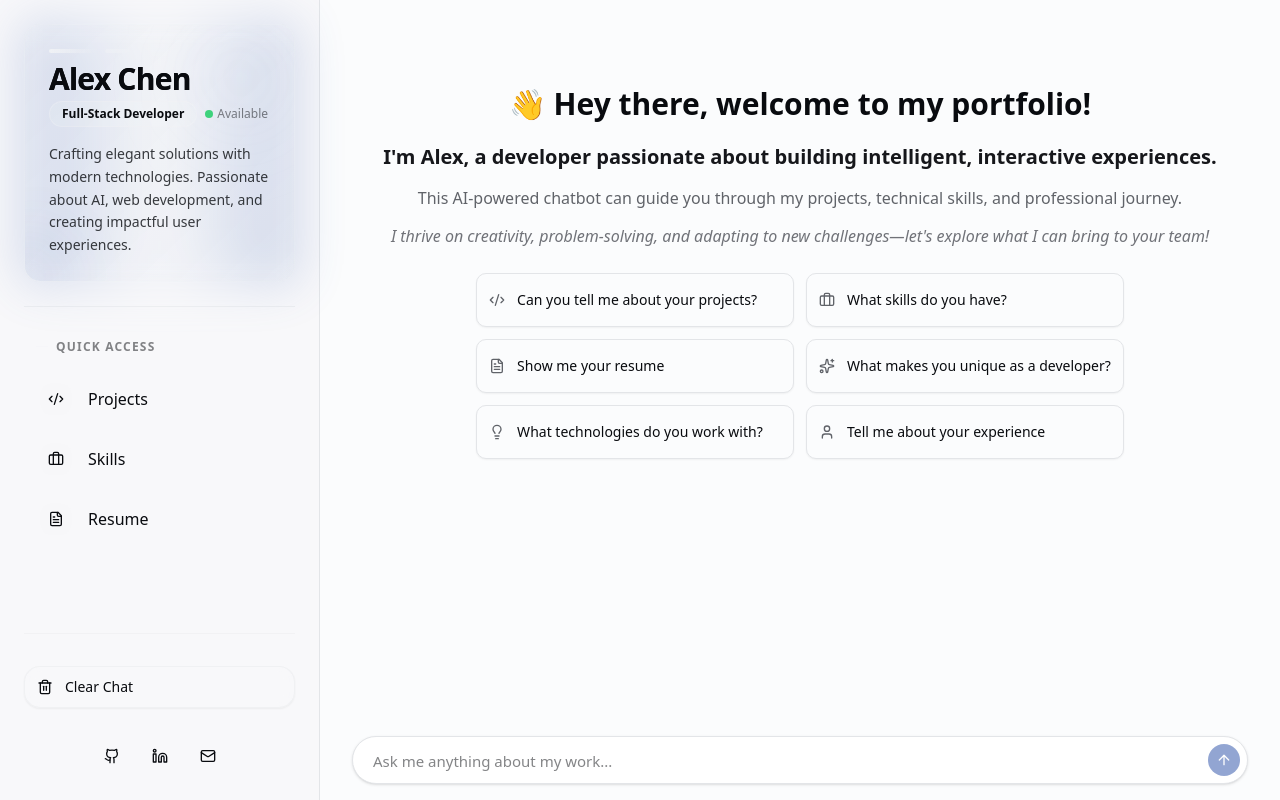
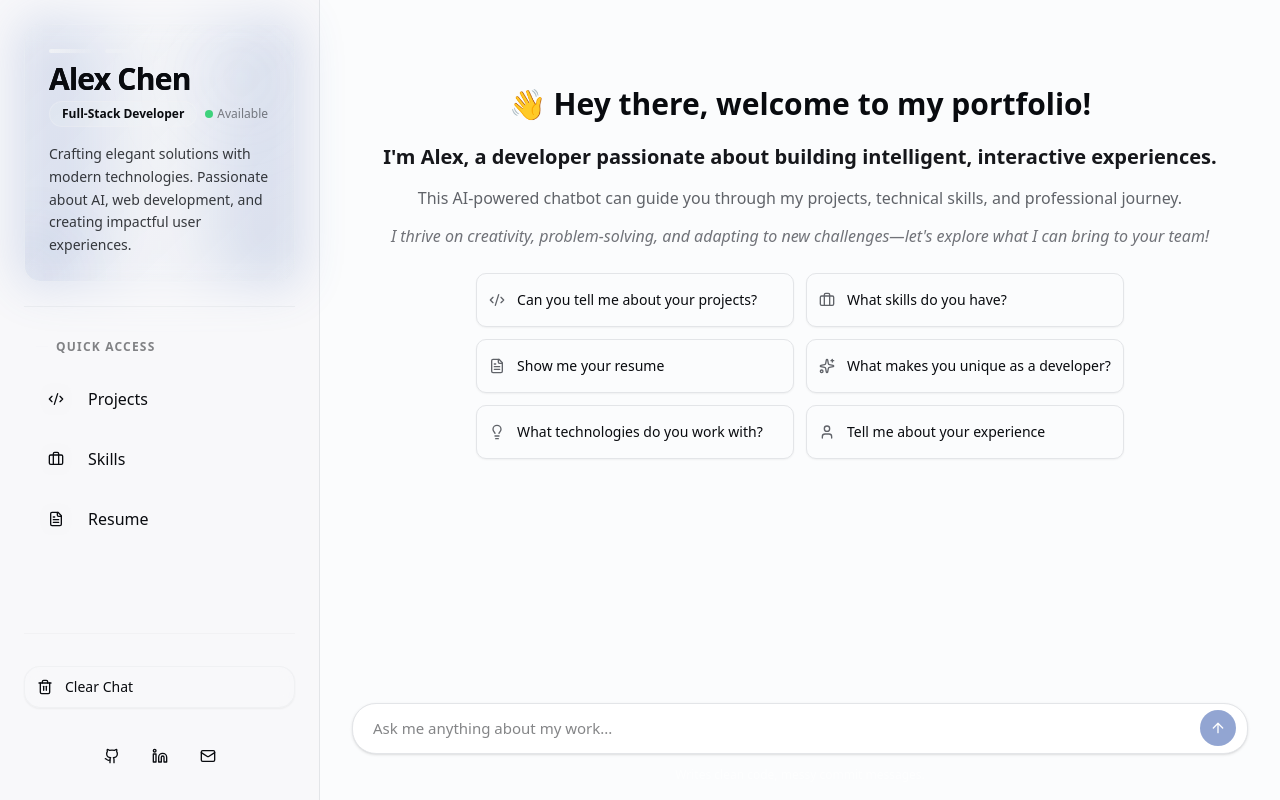
Before and after one commit to royamit1/Portfolio, a React app in the folder frontend/: page / in a window 1280 px wide. Built offline with nearby package versions, Linux system fonts and the light colour scheme; the HTML template or start-up script is replaced by a standard one.

Commit message:
Edited the chat input and the chat window to have a tagline rotator at the bottom

```diff
--- a/frontend/src/components/chat_input.tsx
+++ b/frontend/src/components/chat_input.tsx
@@ -48,13 +48,13 @@ export function ChatInput({onSendMessage, disabled}: ChatInputProps) {
                     placeholder="Ask me anything about my work..."
                     disabled={disabled}
                     rows={1}
-            className="w-full min-h-[48px] max-h-[200px] resize-none overflow-hidden rounded-3xl border border-input bg-card px-5 pr-14 py-3 text-[15px] leading-relaxed focus-visible:outline-none focus-visible:ring-2 focus-visible:ring-accent/50 disabled:cursor-not-allowed disabled:opacity-50 shadow-sm transition-all hover:shadow-md"
+                    className="w-full min-h-[51px] max-h-[200px] resize-none overflow-hidden rounded-3xl border border-input bg-card px-5 pr-14 py-3 text-[15px] leading-relaxed focus-visible:outline-none focus-visible:ring-2 focus-visible:ring-accent/50 disabled:cursor-not-allowed disabled:opacity-50 shadow-sm transition-all hover:shadow-md"
                 />
                 <Button
                     type="submit"
                     disabled={disabled || !input.trim()}
                     size="icon"
-                    className="absolute right-2 h-8 w-8 shrink-0 rounded-full transition-all duration-200 hover:scale-110 disabled:scale-100"
+                    className="absolute bottom-2 right-3 h-9 w-9 shrink-0 rounded-full transition-all duration-200 hover:scale-110 disabled:scale-100 cursor-pointer"
                 >
                     <ArrowUp className="h-4 w-4"/>
                     <span className="sr-only">Send message</span>
--- a/frontend/src/components/chat_window.tsx
+++ b/frontend/src/components/chat_window.tsx
@@ -6,6 +6,7 @@ import {useEffect, useRef, useState} from "react"
 import {ChatBubble} from "@/components/chat_bubble"
 import {ChatInput} from "@/components/chat_input"
 import {TypingIndicator} from "@/components/typing_indicator"
+import {TaglineRotator} from "@/components/tagline_rotator"
 import {Button} from "@/components/ui/button"
 import {ChevronDown} from "lucide-react"
 import type {Message} from "@/lib/types"
@@ -77,16 +78,15 @@ export function ChatWindow({messages, isTyping, showBanner, banner, onSendMessag
             </div>
 
             <div className="px-4 pb-4">
-                <div className="mx-auto max-w-4xl">
+                <div className="mx-auto max-w-4xl relative">
                     <ChatInput onSendMessage={onSendMessage} disabled={isTyping}/>
-                </div>
-            </div>
+                    <TaglineRotator/>
 
                     {showScrollButton && (
                         <Button
                             onClick={scrollToBottom}
                             size="icon"
-                    className="absolute bottom-24 right-6 h-10 w-10 rounded-full shadow-lg transition-all duration-300 animate-in fade-in slide-in-from-bottom-2"
+                            className="absolute -top-14 left-1/2 transform -translate-x-1/2 h-10 w-10 rounded-full shadow-lg transition-all duration-300 animate-in fade-in cursor-pointer hover:scale-110"
                             variant="secondary"
                         >
                             <ChevronDown className="h-5 w-5"/>
@@ -94,5 +94,7 @@ export function ChatWindow({messages, isTyping, showBanner, banner, onSendMessag
                         </Button>
                     )}
                 </div>
+            </div>
+        </div>
     )
 }
--- /dev/null
+++ b/frontend/src/components/tagline_rotator.tsx
@@ -0,0 +1,55 @@
+"use client"
+
+import {useEffect, useState} from "react"
+
+const SENTENCES = [
+    "Writes clean code, messy commit messages.",
+    "Debugging my own code like it's someone else's.",
+    "Good at naming variables... eventually.",
+    "Can center a div, but not my life.",
+    "Turns coffee into code (and bugs).",
+    "Works in mysterious ways (mostly mysterious).",
+    "Refactors code, not habits.",
+    "Knows the theory, forgets the syntax.",
+    "Code reviews are my cardio.",
+    "Full-stack in theory, front-end in panic.",
+    "Always one semicolon away from disaster.",
+    "Commit messages are a work of fiction.",
+    "Google is my co-pilot.",
+    "Can solve bugs, can't solve my sleep schedule.",
+    "Pushes code and pushes my luck.",
+    "Syntax errors fear me. Logic errors mock me.",
+    "Stack Overflow is my spirit animal.",
+    "Writes comments nobody reads.",
+    "Knows CSS, still can't make it look the same everywhere.",
+    "Compiles successfully, runs accidentally."
+]
+
+
+export function TaglineRotator() {
+    const [currentSentence, setCurrentSentence] = useState(SENTENCES[0])
+    const [fade, setFade] = useState(true)
+
+    useEffect(() => {
+        const interval = setInterval(() => {
+            setFade(false) // start fade out
+            setTimeout(() => {
+                const randomSentence = SENTENCES[Math.floor(Math.random() * SENTENCES.length)]
+                setCurrentSentence(randomSentence)
+                setFade(true) // fade in new sentence
+            }, 500) // fade duration
+        }, 10000) // every 10 seconds
+
+        return () => clearInterval(interval)
+    }, [])
+
+    return (
+        <div
+            className={`mt-3 text-center text-[12px] font-medium text-white/60 transition-opacity duration-500 ${
+                fade ? "opacity-100" : "opacity-0"
+            }`}
+        >
+            {currentSentence}
+        </div>
+    )
+}
```
Lines whose indentation alone changed are shown as unchanged.
